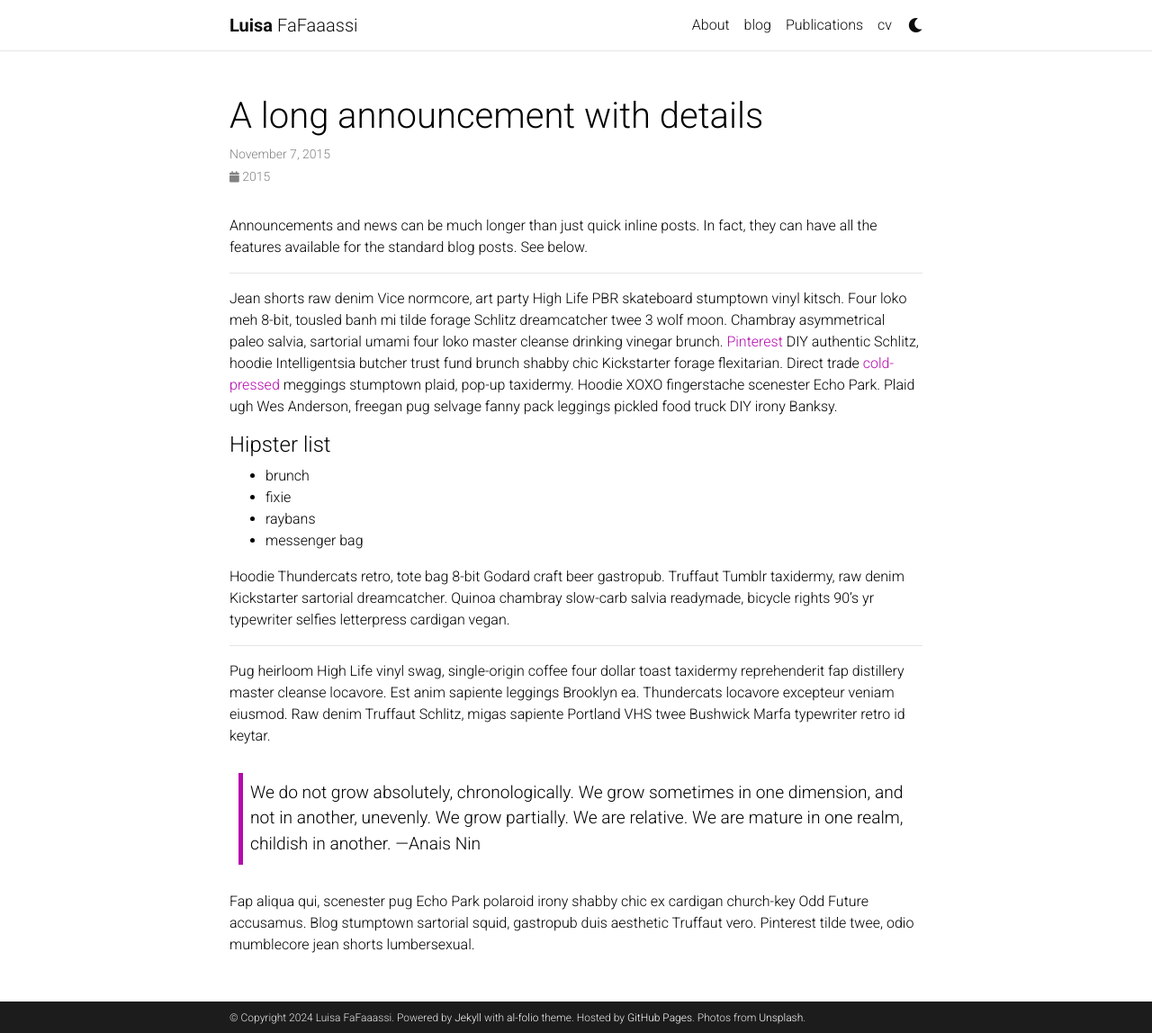
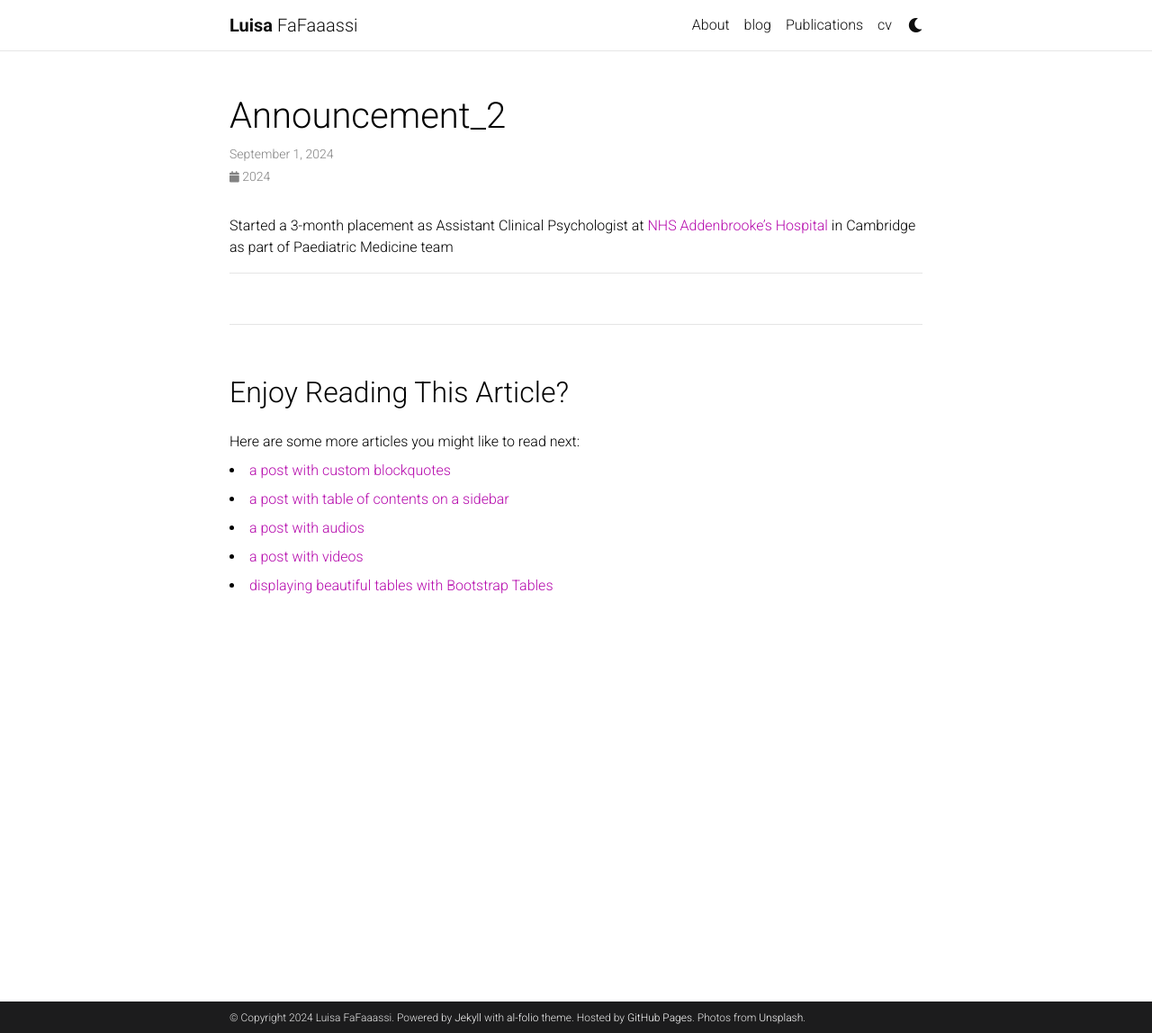
Before and after one commit to LuisaFassi/LuisaFassi.github.io, a Jekyll site: the page built from _news/announcement_2.md, in a window 1280 px wide and 1148 px high. Shown: the whole window at 90% size. Built offline with Jekyll 4.4.1, drawn with Linux system fonts in a browser that asks for light colours; comment, search, counter and statistics services are not loaded; a style sheet for code colours, icons or effects is not loaded.

Commit message:
Updating latest news

```diff
--- a/_news/announcement_2.md
+++ b/_news/announcement_2.md
@@ -1,32 +1,9 @@
 ---
 layout: post
-title: A long announcement with details
-date: 2015-11-07 16:11:00-0400
-inline: false
-related_posts: false
+date: 2024-09-01 00:00:00-0000
+inline: true
 ---
 
-Announcements and news can be much longer than just quick inline posts. In fact, they can have all the features available for the standard blog posts. See below.
+Started a 3-month placement as Assistant Clinical Psychologist at [NHS Addenbrooke’s Hospital](https://www.cuh.nhs.uk/our-services/childrens-services-paediatrics/) in Cambridge as part of Paediatric Medicine team
 
 ***
-
-Jean shorts raw denim Vice normcore, art party High Life PBR skateboard stumptown vinyl kitsch. Four loko meh 8-bit, tousled banh mi tilde forage Schlitz dreamcatcher twee 3 wolf moon. Chambray asymmetrical paleo salvia, sartorial umami four loko master cleanse drinking vinegar brunch. <a href="https://www.pinterest.com">Pinterest</a> DIY authentic Schlitz, hoodie Intelligentsia butcher trust fund brunch shabby chic Kickstarter forage flexitarian. Direct trade <a href="https://en.wikipedia.org/wiki/Cold-pressed_juice">cold-pressed</a> meggings stumptown plaid, pop-up taxidermy. Hoodie XOXO fingerstache scenester Echo Park. Plaid ugh Wes Anderson, freegan pug selvage fanny pack leggings pickled food truck DIY irony Banksy.
-
-#### Hipster list
-<ul>
-    <li>brunch</li>
-    <li>fixie</li>
-    <li>raybans</li>
-    <li>messenger bag</li>
-</ul>
-
-Hoodie Thundercats retro, tote bag 8-bit Godard craft beer gastropub. Truffaut Tumblr taxidermy, raw denim Kickstarter sartorial dreamcatcher. Quinoa chambray slow-carb salvia readymade, bicycle rights 90's yr typewriter selfies letterpress cardigan vegan.
-
-***
-
-Pug heirloom High Life vinyl swag, single-origin coffee four dollar toast taxidermy reprehenderit fap distillery master cleanse locavore. Est anim sapiente leggings Brooklyn ea. Thundercats locavore excepteur veniam eiusmod. Raw denim Truffaut Schlitz, migas sapiente Portland VHS twee Bushwick Marfa typewriter retro id keytar.
-
-> We do not grow absolutely, chronologically. We grow sometimes in one dimension, and not in another, unevenly. We grow partially. We are relative. We are mature in one realm, childish in another.
-> —Anais Nin
-
-Fap aliqua qui, scenester pug Echo Park polaroid irony shabby chic ex cardigan church-key Odd Future accusamus. Blog stumptown sartorial squid, gastropub duis aesthetic Truffaut vero. Pinterest tilde twee, odio mumblecore jean shorts lumbersexual.
```
Also changed, not shown: _news/announcement_1.md (+3 -3 lines), _news/announcement_3.md (+3 -3 lines).
